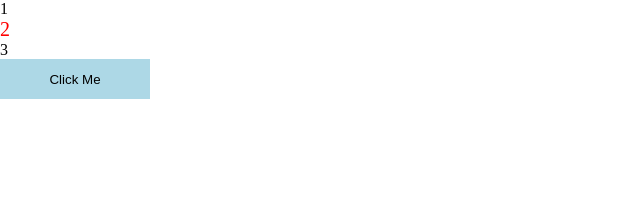
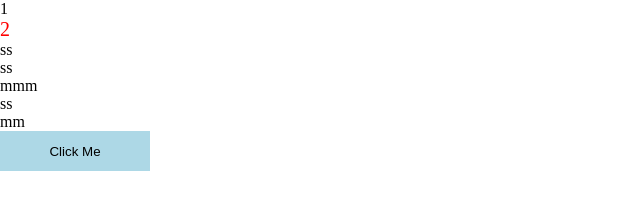
Before and after one commit to pavelhancharow/JS_Library, a website: page src/index.html in a window 1280 px wide. Shown: the whole page, without its empty margins (0-640 px from the left). Drawn offline with nearby package versions, Linux system fonts and the light colour scheme; files that its build step writes are made by us from their sources; files whose address does not match are found by name.

Commit message:
fix: add div

```diff
--- a/src/index.html
+++ b/src/index.html
@@ -12,7 +12,13 @@
 <body>
     <div>1</div>
     <div class="active">2</div>
-    <div>3</div>
+    <div class="findme">
+        <div class="some">ss</div>
+        <div class="some">ss</div>
+        <div class="more">mmm</div>
+        <div class="some">ss</div>
+        <div class="more">mm</div>
+    </div>
     <button>Click Me</button>
     <script src='script.js'></script>
 </body>
```
Also changed, not shown: dist/index.html.
